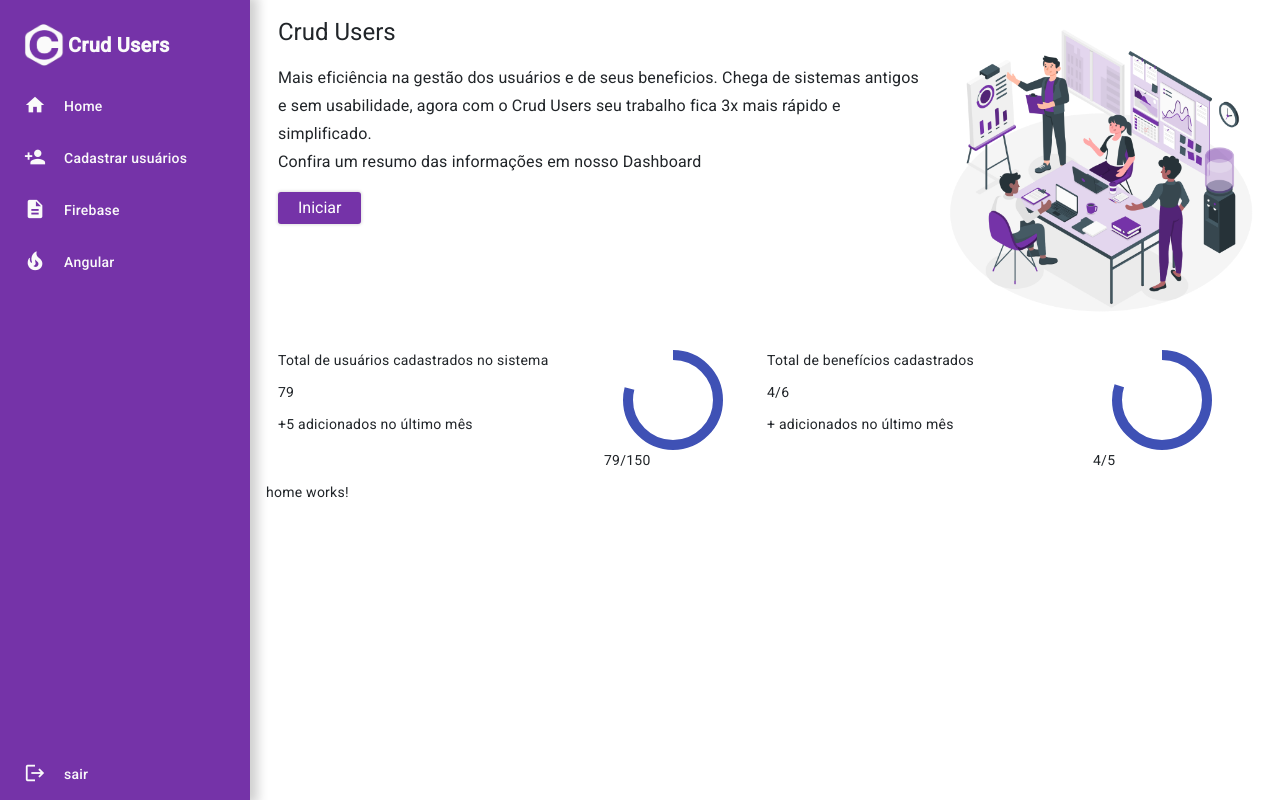
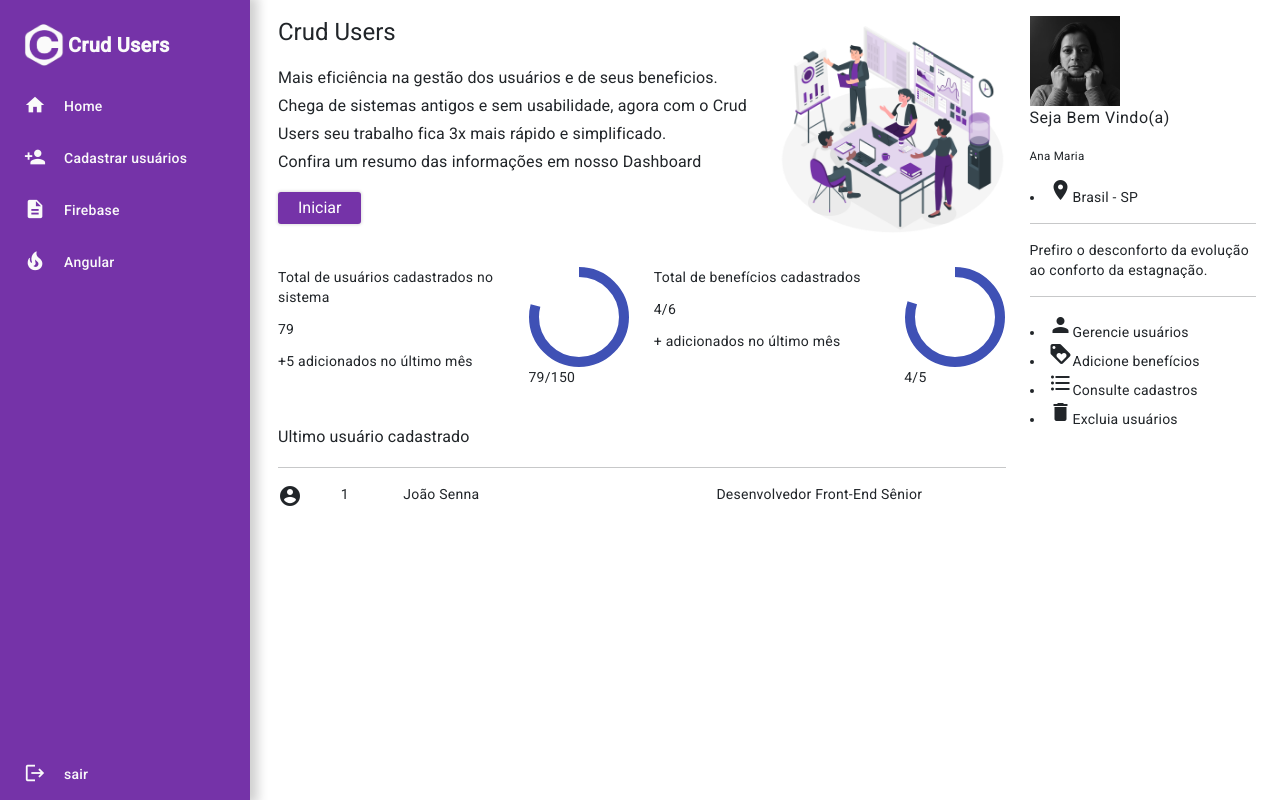
Before and after one commit to anamsilva1981/crud-usuarios, an Angular app: page /home in a window 1280 px wide. Built offline with nearby package versions, Linux system fonts and the light colour scheme.

Commit message:
feat(home): adiciona estrutura da pagina home

```diff
--- a/src/app/pages/home/home.component.html
+++ b/src/app/pages/home/home.component.html
@@ -1,15 +1,17 @@
 <app-menu></app-menu>
 
-<div class="container-fluid pt-3">
+<div class="container-fluid pt-3" >
     <div class="row">
         <!-- Lado esquerdo da tela  -->
-         <div class="col-12 gol-lg-9">
+        <div class="col-12 col-lg-9">
+            <!-- Primeiro Card -->
             <div class="card-info">
                 <div class="row">
                     <div class="col-12 col-md-8">
                         <h1 class="titulo">Crud Users</h1>
                         <h3 class="subtitulo">Mais eficiência na gestão dos <span>usuários</span> e de seus beneficios.
-                        Chega de sistemas antigos e sem usabilidade, agora com o <span>Crud Users</span> seu trabalho fica 3x mais rápido e simplificado. <br>
+                            Chega de sistemas antigos e sem usabilidade, agora com o <span>Crud Users</span> seu
+                            trabalho fica 3x mais rápido e simplificado. <br>
                             Confira um resumo das informações em nosso <span>Dashboard</span></h3>
 
                         <app-button textButton="Iniciar" routerLink="/usuarios"></app-button>
@@ -19,10 +21,10 @@
                     </div>
                 </div>
             </div>
-         </div>
 
+            <!-- Parte debaixo da tela -->
             <div class="row mt-4">
-            <!-- Lado esquerda da tela  -->
+                <!-- Lado spinner esquerda da tela  -->
                 <div class="col-6">
                     <div class="card-info">
                         <div class="row">
@@ -32,7 +34,8 @@
                                 <p class="destaque-card">+5 adicionados no último mês</p>
                             </div>
                             <div class="col-4">
-                            <mat-progress-spinner class="example-margin mx-auto color-spinner" mode="determinate" value="79">
+                                <mat-progress-spinner class="example-margin mx-auto color-spinner" mode="determinate"
+                                    value="79">
 
                                 </mat-progress-spinner>
                                 <p class="info-spinner">79/150</p>
@@ -41,7 +44,7 @@
                     </div>
                 </div>
 
-            <!-- Lado direita da tela  -->
+                <!-- Lado spinner direita da tela  -->
                 <div class="col-6">
                     <div class="card-info">
                         <div class="row">
@@ -51,7 +54,8 @@
                                 <p class="destaque-card">+ adicionados no último mês</p>
                             </div>
                             <div class="col-4">
-                            <mat-progress-spinner class="example-margin mx-auto color-spinner" mode="determinate" value="80">
+                                <mat-progress-spinner class="example-margin mx-auto color-spinner" mode="determinate"
+                                    value="80">
 
                                 </mat-progress-spinner>
                                 <p class="info-spinner">4/5</p>
@@ -60,7 +64,51 @@
                     </div>
                 </div>
             </div>
+
+            <!-- Card usuário cadastrado -->
+            <div class="col-12 mt-4">
+                <div class="card-info">
+                    <h3 class="titulo">Ultimo usuário cadastrado</h3>
+
+                    <hr class="hr">
+
+                    <div class="row">
+                        <div class="col-1"><mat-icon>account_circle</mat-icon></div>
+                        <div class="col-1">
+                            <p class="text-p">1</p>
+                        </div>
+                        <div class="col">
+                            <p class="text-p">João Senna</p>
+                        </div>
+                        <div class="col">
+                            <p class="text-p">Desenvolvedor Front-End Sênior</p>
+                        </div>
+                    </div>
+                </div>
             </div>
         </div>
 
-<p>home works!</p>
+        <!-- Lado direito da tela  -->
+        <div class="col-12 col-lg-3">
+            <div class="card-info">
+                <div class="container-perfil">
+                    <img src="../../../assets/image/perfil.png" class="img-perfil" width="90px">
+                    <h4>Seja Bem Vindo(a)</h4>
+                    <h5>Ana Maria</h5>
+                    <li> <mat-icon>location_on</mat-icon>Brasil - SP</li>
+                </div>
+
+                <hr class="hr">
+                <p class="texto-p">Prefiro o desconforto da evolução ao conforto da estagnação.</p>
+                <hr class="hr">
+
+                <li> <mat-icon>person</mat-icon>Gerencie usuários</li>
+                <li> <mat-icon>loyalty</mat-icon>Adicione benefícios</li>
+                <li> <mat-icon>format_list_bulleted</mat-icon>Consulte cadastros</li>
+                <li> <mat-icon>delete</mat-icon>Excluia usuários</li>
+
+            </div>
+        </div>
+
+    </div>
+</div>
```
Also changed, not shown: src/assets/image/perfil.png (added). Lines whose indentation alone changed are shown as unchanged.
